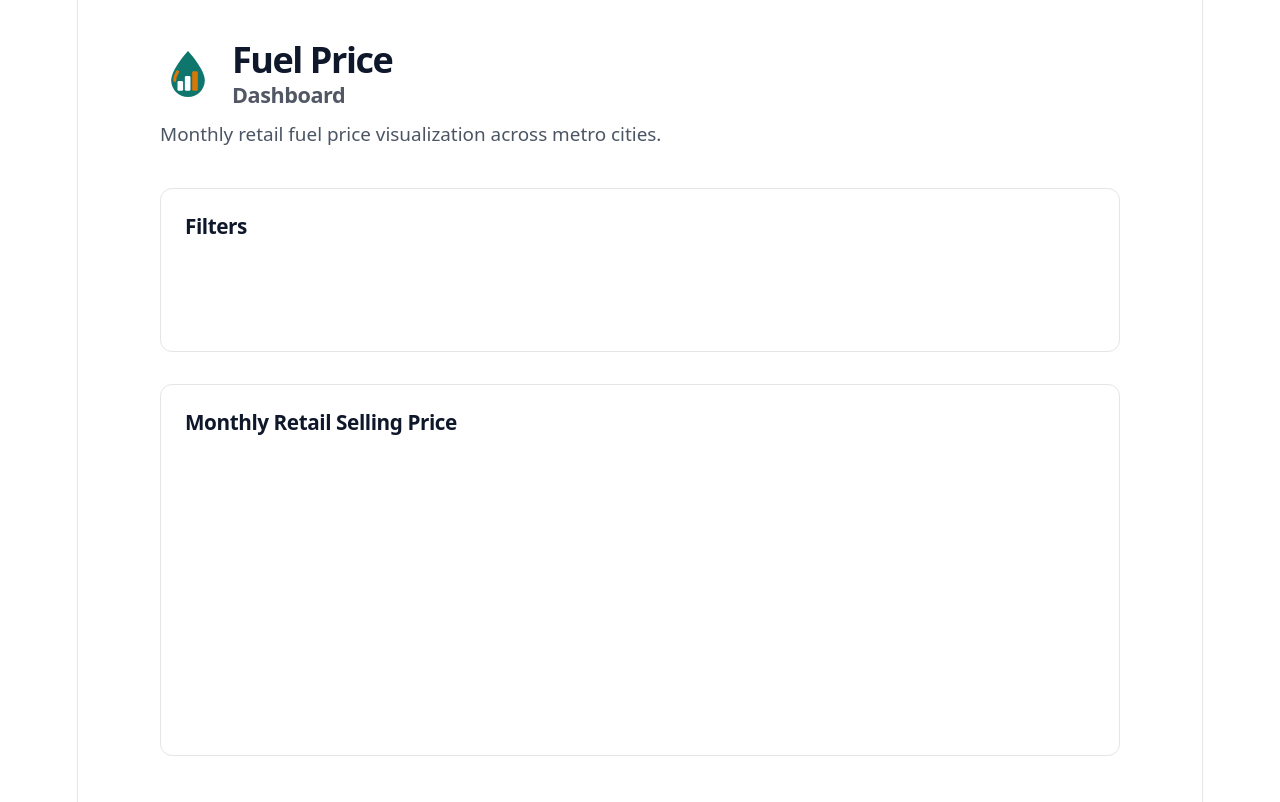
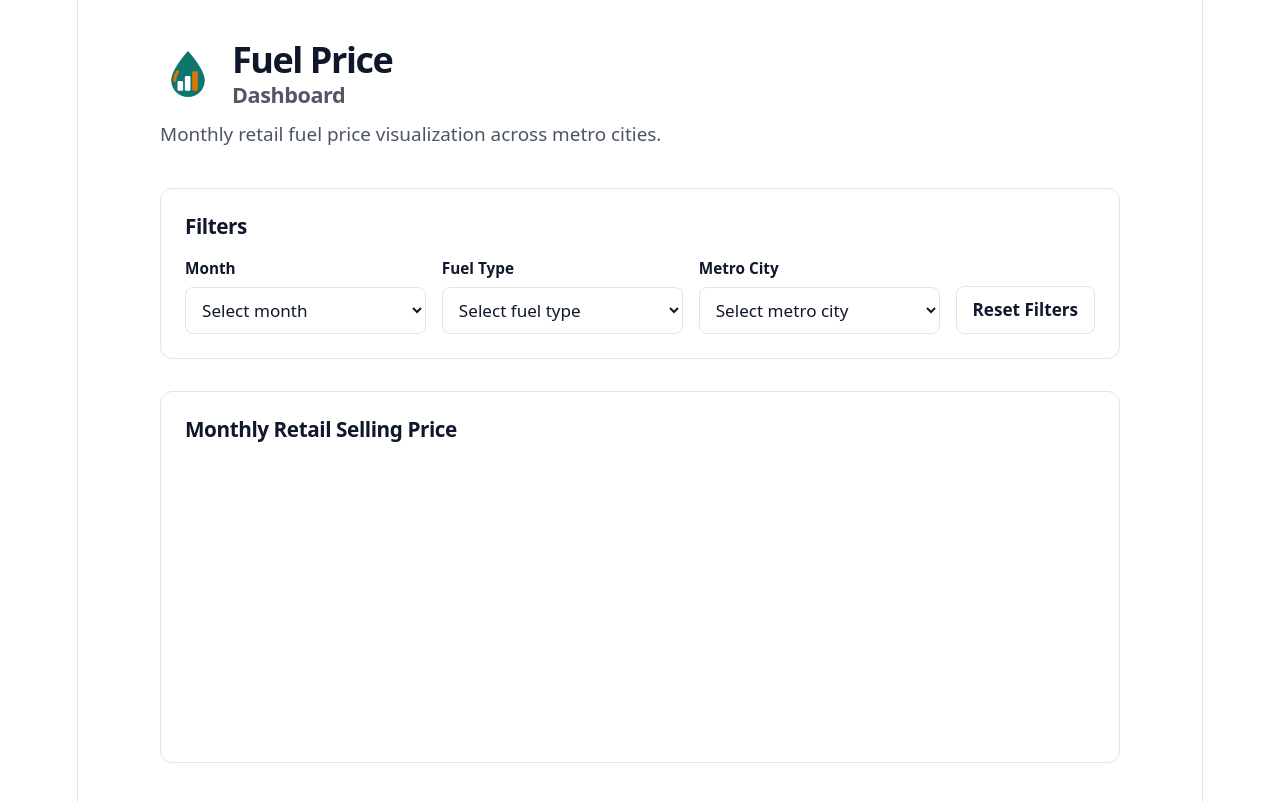
Before and after one commit to paruljamwal/fuel-price-dashboard, a React (Vite) app: page / in a window 1280 px wide. Shown: the top 802 px of the page. Built offline with nearby package versions, Linux system fonts and the light colour scheme.

Commit message:
chore: filter component creation

```diff
--- a/src/App.tsx
+++ b/src/App.tsx
@@ -1,5 +1,6 @@
 import { useEffect } from 'react'
 import Papa from 'papaparse'
+import FilterBar from './components/FilterBar/FilterBar'
 import PageHeader from './components/PageHeader/PageHeader'
 import Section from './components/Section/Section'
 import retailFuelPricesCsv from './data/retail-fuel-prices.csv?raw'
@@ -31,7 +32,7 @@ function App() {
         />
 
         <Section title="Filters">
-          <div className="section-body" />
+          <FilterBar />
         </Section>
 
         <Section title="Monthly Retail Selling Price">
--- /dev/null
+++ b/src/components/FilterBar/FilterBar.css
@@ -0,0 +1,39 @@
+.filter-bar {
+  display: flex;
+  flex-wrap: wrap;
+  align-items: flex-end;
+  gap: 16px;
+}
+
+.filter-reset {
+  flex: 0 0 auto;
+  padding: 10px 16px;
+  border: 1px solid var(--border);
+  border-radius: 8px;
+  background: var(--bg);
+  color: var(--text-h);
+  font: inherit;
+  font-size: 0.95rem;
+  font-weight: 600;
+  cursor: pointer;
+}
+
+.filter-reset:hover {
+  border-color: var(--brand);
+  color: var(--brand);
+}
+
+.filter-reset:focus-visible {
+  outline: 2px solid var(--brand);
+  outline-offset: 2px;
+}
+
+@media (max-width: 640px) {
+  .filter-bar {
+    gap: 12px;
+  }
+
+  .filter-reset {
+    width: 100%;
+  }
+}
--- /dev/null
+++ b/src/components/FilterBar/FilterBar.tsx
@@ -0,0 +1,55 @@
+import Select from '../Select/Select'
+import './FilterBar.css'
+
+const monthOptions = [
+  { value: 'january', label: 'January' },
+  { value: 'february', label: 'February' },
+  { value: 'march', label: 'March' },
+  { value: 'april', label: 'April' },
+  { value: 'may', label: 'May' },
+  { value: 'june', label: 'June' },
+  { value: 'july', label: 'July' },
+  { value: 'august', label: 'August' },
+  { value: 'september', label: 'September' },
+  { value: 'october', label: 'October' },
+  { value: 'november', label: 'November' },
+  { value: 'december', label: 'December' },
+]
+
+const fuelTypeOptions = [
+  { value: 'petrol', label: 'Petrol' },
+  { value: 'diesel', label: 'Diesel' },
+]
+
+const metroCityOptions = [
+  { value: 'delhi', label: 'Delhi' },
+  { value: 'mumbai', label: 'Mumbai' },
+  { value: 'chennai', label: 'Chennai' },
+]
+
+function FilterBar() {
+  return (
+    <div className="filter-bar">
+      <Select
+        label="Month"
+        placeholder="Select month"
+        options={monthOptions}
+      />
+      <Select
+        label="Fuel Type"
+        placeholder="Select fuel type"
+        options={fuelTypeOptions}
+      />
+      <Select
+        label="Metro City"
+        placeholder="Select metro city"
+        options={metroCityOptions}
+      />
+      <button type="button" className="filter-reset" onClick={() => {}}>
+        Reset Filters
+      </button>
+    </div>
+  )
+}
+
+export default FilterBar
--- /dev/null
+++ b/src/components/Select/Select.css
@@ -0,0 +1,35 @@
+.select-field {
+  display: flex;
+  flex-direction: column;
+  gap: 6px;
+  flex: 1 1 160px;
+  min-width: 140px;
+}
+
+.select-label {
+  font-size: 0.85rem;
+  font-weight: 600;
+  color: var(--text-h);
+}
+
+.select-input {
+  width: 100%;
+  padding: 10px 12px;
+  border: 1px solid var(--border);
+  border-radius: 8px;
+  background: var(--bg);
+  color: var(--text-h);
+  font: inherit;
+  font-size: 0.95rem;
+}
+
+.select-input:focus {
+  outline: 2px solid var(--brand);
+  outline-offset: 2px;
+}
+
+@media (max-width: 640px) {
+  .select-field {
+    flex: 1 1 100%;
+  }
+}
--- /dev/null
+++ b/src/components/Select/Select.tsx
@@ -0,0 +1,32 @@
+import './Select.css'
+
+type SelectOption = {
+  value: string
+  label: string
+}
+
+type SelectProps = {
+  label: string
+  placeholder: string
+  options: SelectOption[]
+}
+
+function Select({ label, placeholder, options }: SelectProps) {
+  return (
+    <label className="select-field">
+      <span className="select-label">{label}</span>
+      <select className="select-input" defaultValue="">
+        <option value="" disabled>
+          {placeholder}
+        </option>
+        {options.map((option) => (
+          <option key={option.value} value={option.value}>
+            {option.label}
+          </option>
+        ))}
+      </select>
+    </label>
+  )
+}
+
+export default Select
```
